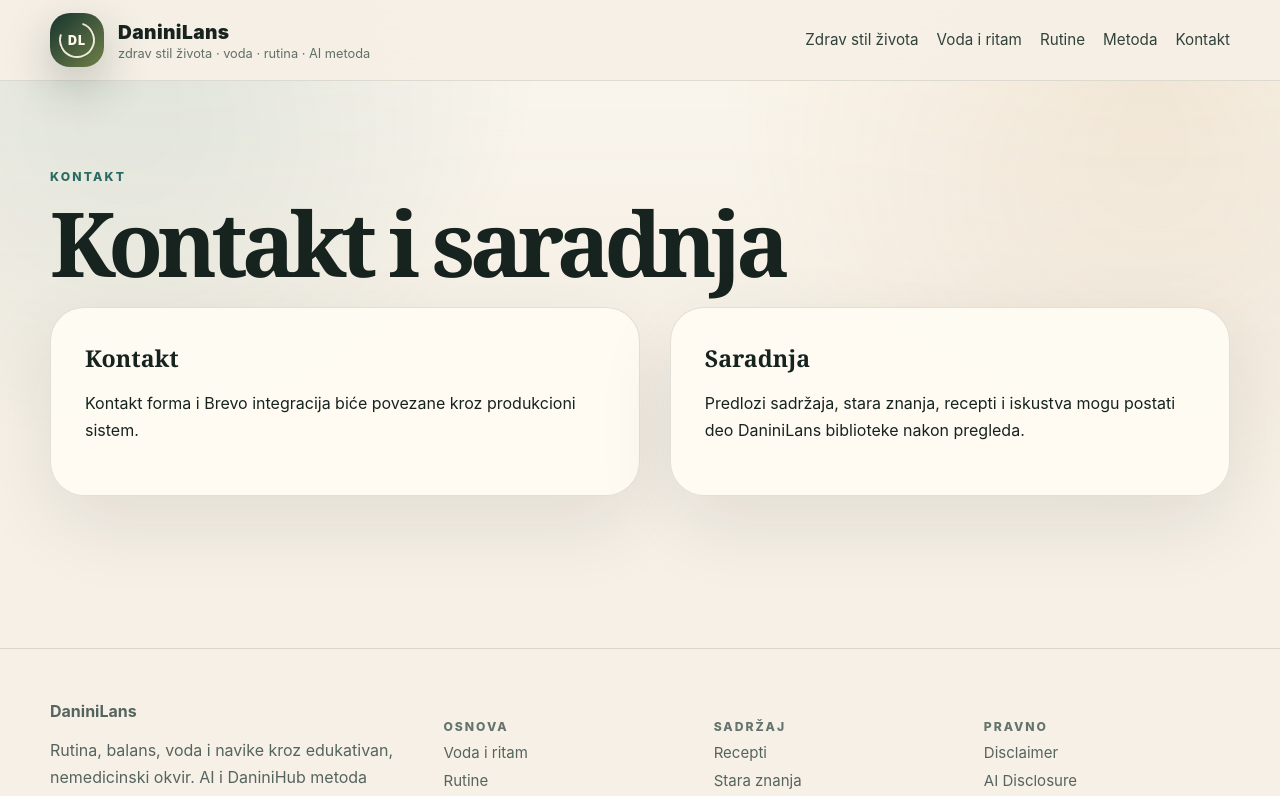
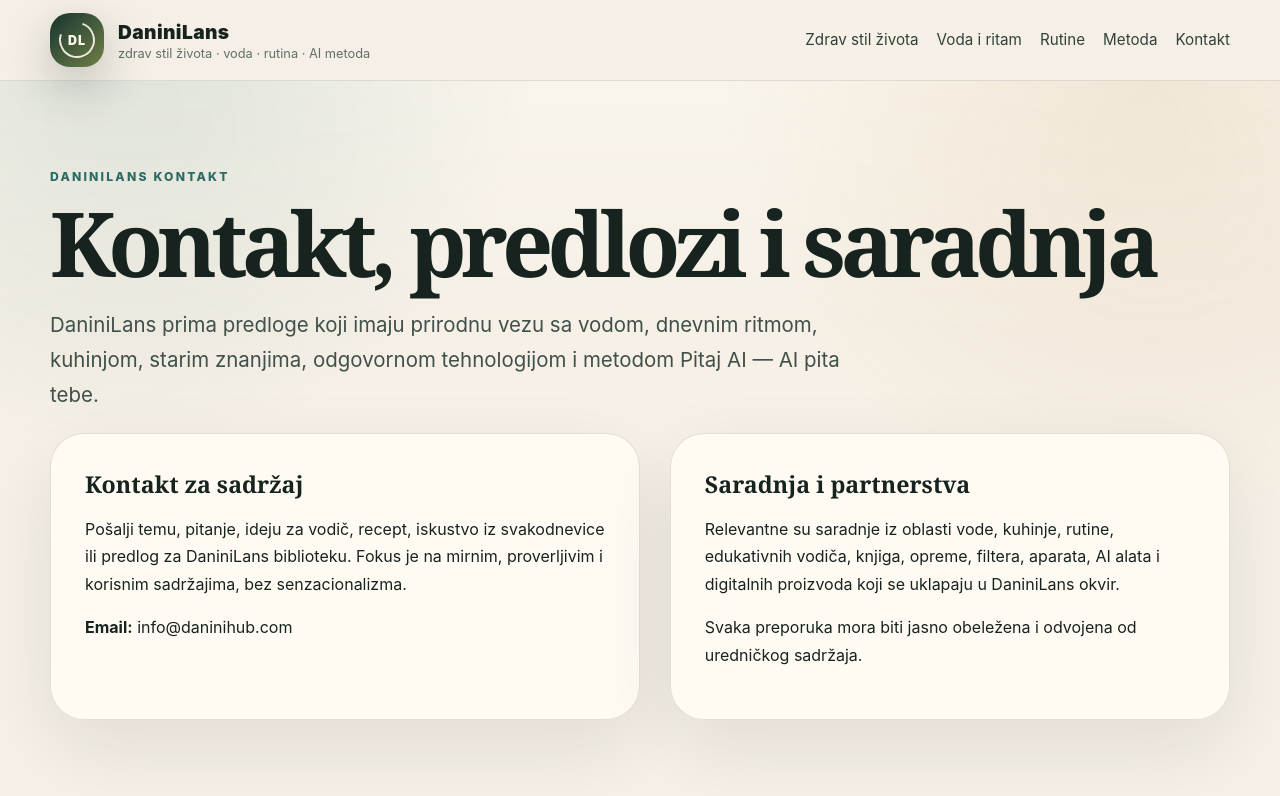
Before and after one commit to danininet/daninilans, a Next.js app: page /kontakt in a window 1280 px wide. Shown: the top 796 px of the page. Built offline with nearby package versions, Linux system fonts and the light colour scheme.

Commit message:
rewrite DaniniLans contact page

```diff
--- a/app/kontakt/page.tsx
+++ b/app/kontakt/page.tsx
@@ -1,2 +1,3 @@
-export const metadata={title:'Kontakt'};
-export default function Page(){return <div className='container section'><div className='eyebrow'>Kontakt</div><h1>Kontakt i saradnja</h1><div className='grid two'><article className='card'><h3>Kontakt</h3><p>Kontakt forma i Brevo integracija biće povezane kroz produkcioni sistem.</p></article><article className='card'><h3>Saradnja</h3><p>Predlozi sadržaja, stara znanja, recepti i iskustva mogu postati deo DaniniLans biblioteke nakon pregleda.</p></article></div></div>}
+export const metadata={title:'Kontakt i saradnja | DaniniLans',description:'Kontakt za DaniniLans teme: voda, dnevni ritam, kuhinja, stara znanja, AI metoda, utisci, partnerstva i predlozi sadržaja.'};
+
+export default function Page(){return <div className='container section'><div className='eyebrow'>DaniniLans kontakt</div><h1>Kontakt, predlozi i saradnja</h1><p className='lead'>DaniniLans prima predloge koji imaju prirodnu vezu sa vodom, dnevnim ritmom, kuhinjom, starim znanjima, odgovornom tehnologijom i metodom Pitaj AI — AI pita tebe.</p><div className='grid two'><article className='card'><h3>Kontakt za sadržaj</h3><p>Pošalji temu, pitanje, ideju za vodič, recept, iskustvo iz svakodnevice ili predlog za DaniniLans biblioteku. Fokus je na mirnim, proverljivim i korisnim sadržajima, bez senzacionalizma.</p><p><strong>Email:</strong> info@daninihub.com</p></article><article className='card'><h3>Saradnja i partnerstva</h3><p>Relevantne su saradnje iz oblasti vode, kuhinje, rutine, edukativnih vodiča, knjiga, opreme, filtera, aparata, AI alata i digitalnih proizvoda koji se uklapaju u DaniniLans okvir.</p><p>Svaka preporuka mora biti jasno obeležena i odvojena od uredničkog sadržaja.</p></article></div></div>}
```
